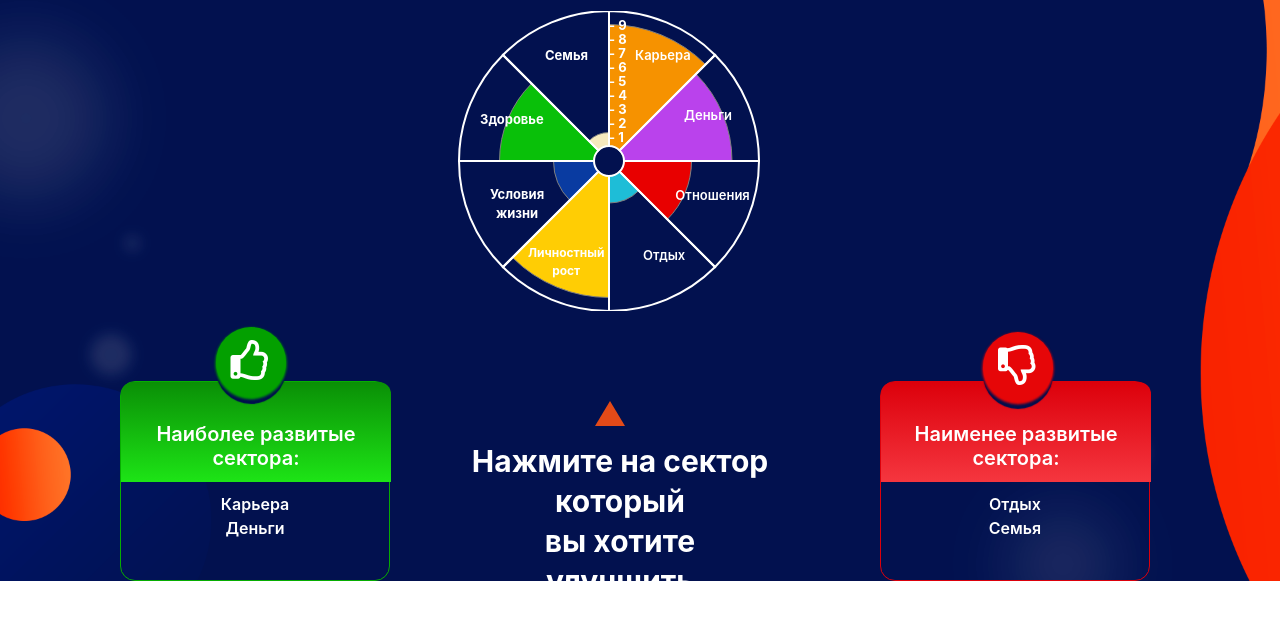
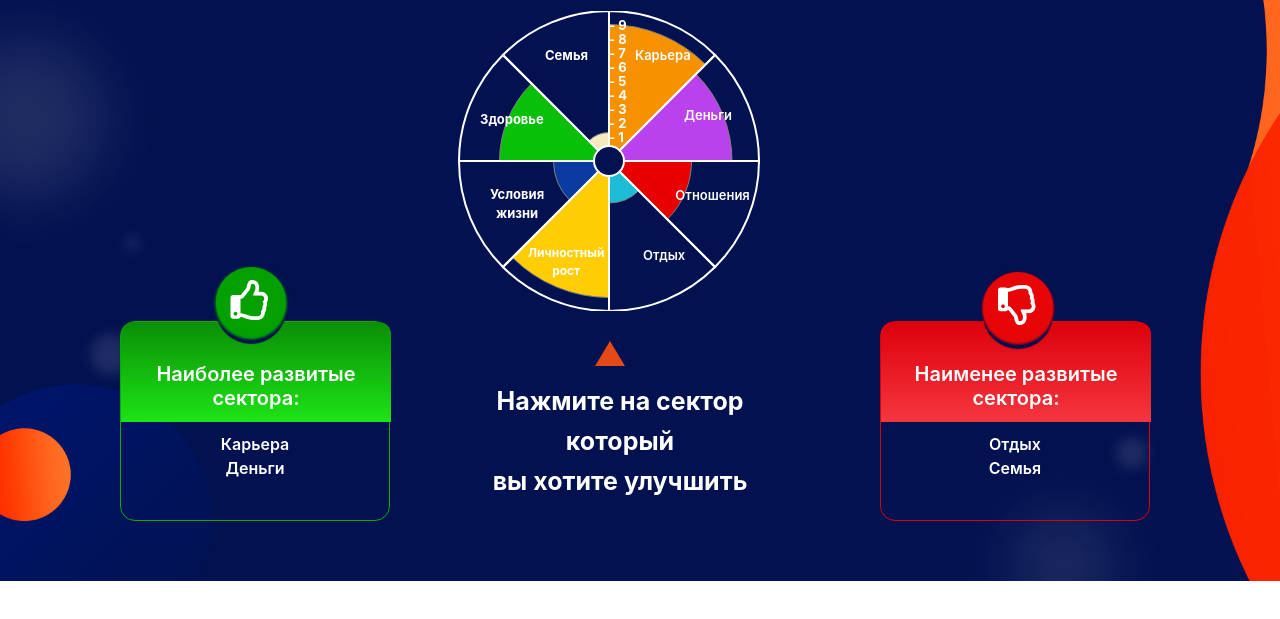
Before and after one commit to Ulugbek98/Prizmaone, a plain HTML site: page user_data.html in a window 1280 px wide. Shown: the part 139-758 px from the top of the page. Drawn offline with nearby package versions, Linux system fonts and the light colour scheme.

Commit message:
Update styles-user-data.css

```diff
--- a/styles/styles-user-data.css
+++ b/styles/styles-user-data.css
@@ -583,8 +583,11 @@ svg {
   }
 
   .text-path {
-    top: 520px;
+    top: 460px;
     left: 120px;
+  }
+  #choose_sector h3{
+    font-size: 25px;
   }
 }
 
```
